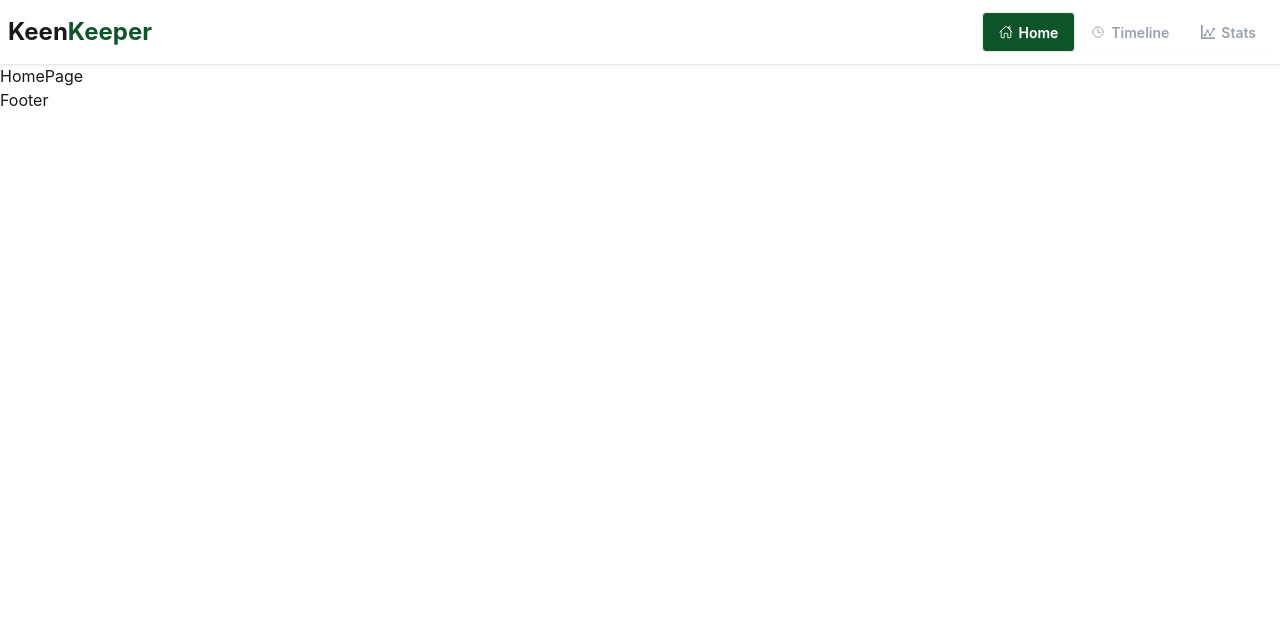
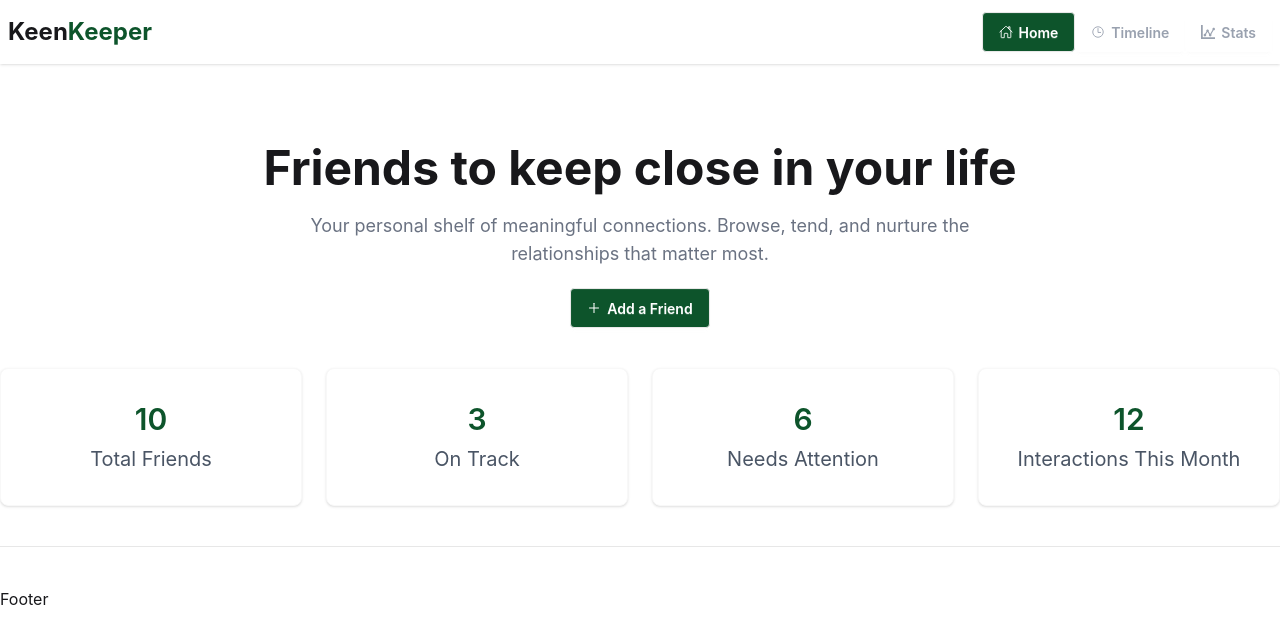
Before and after one commit to imNovel/keen-keeper, a React (Vite) app: page / in a window 1280 px wide. Shown: the top 644 px of the page. Built offline with nearby package versions, Linux system fonts and the light colour scheme.

Commit message:
Banner section added

```diff
--- /dev/null
+++ b/public/data.json
@@ -0,0 +1,98 @@
+[
+  {
+    "id": 1,
+    "name": "Arafat Rahman",
+    "picture": "https://i.ibb.co.com/vvh2QFr3/32.jpg",
+    "email": "arafat.rahman@gmail.com",
+    "days_since_contact": 18,
+    "status": "overdue",
+    "tags": ["university", "close friend"],
+    "bio": "Met during CSE at university. We used to work on coding projects and late-night study sessions.",
+    "goal": 14,
+    "next_due_date": "2026-04-10"
+  },
+  {
+    "id": 2,
+    "name": "Nusrat Jahan",
+    "picture": "https://i.ibb.co.com/9HFMqYwC/45.jpg",
+    "email": "nusrat.jahan@gmail.com",
+    "days_since_contact": 12,
+    "status": "almost due",
+    "tags": ["office", "team mate"],
+    "bio": "Worked together on a startup project. Great at UI/UX design and always shares helpful resources.",
+    "goal": 14,
+    "next_due_date": "2026-04-17"
+  },
+  {
+    "id": 3,
+    "name": "Tanvir Hasan",
+    "picture": "https://i.ibb.co.com/j9jjgxRX/11.jpg",
+    "email": "tanvir.hasan@gmail.com",
+    "days_since_contact": 5,
+    "status": "on-track",
+    "tags": ["gym", "fitness buddy"],
+    "bio": "Met at the local gym. We motivate each other to stay consistent with workouts.",
+    "goal": 10,
+    "next_due_date": "2026-04-20"
+  },
+  {
+    "id": 4,
+    "name": "Sadika Noor",
+    "picture": "https://i.ibb.co.com/9HFMqYwC/45.jpg",
+    "email": "sadika.noor@gmail.com",
+    "days_since_contact": 20,
+    "status": "overdue",
+    "tags": ["school", "old friend"],
+    "bio": "We were classmates in high school. Used to participate in debate competitions together.",
+    "goal": 15,
+    "next_due_date": "2026-04-08"
+  },
+  {
+    "id": 5,
+    "name": "Imran Hossain",
+    "picture": "https://i.ibb.co.com/0p8gvy4W/77.jpg",
+    "email": "imran.hossain@gmail.com",
+    "days_since_contact": 9,
+    "status": "on-track",
+    "tags": ["freelance", "developer"],
+    "bio": "Connected through freelancing platforms. We often discuss web development trends and gigs.",
+    "goal": 14,
+    "next_due_date": "2026-04-21"
+  },
+  {
+    "id": 6,
+    "name": "Farzana Akter",
+    "picture": "https://i.ibb.co.com/jkGGvcYT/47.jpg",
+    "email": "farzana.akter@gmail.com",
+    "days_since_contact": 13,
+    "status": "almost due",
+    "tags": ["neighbor", "family friend"],
+    "bio": "Grew up in the same neighborhood. Our families are close and we meet during festivals.",
+    "goal": 14,
+    "next_due_date": "2026-04-18"
+  },
+  {
+    "id": 7,
+    "name": "Rakib Ahmed",
+    "picture": "https://i.ibb.co.com/39JMR0VJ/67.jpg",
+    "email": "rakib.ahmed@gmail.com",
+    "days_since_contact": 3,
+    "status": "on-track",
+    "tags": ["gaming", "online friend"],
+    "bio": "Met while playing multiplayer games. We still play together on weekends.",
+    "goal": 7,
+    "next_due_date": "2026-04-19"
+  },
+  {
+    "id": 8,
+    "name": "Sharmeen Sultana",
+    "picture": "https://i.ibb.co.com/YTh2GqHY/65.jpg",
+    "email": "sharmeen.sultana@gmail.com",
+    "days_since_contact": 16,
+    "status": "overdue",
+    "tags": ["mentor", "career guidance"],
+    "bio": "A senior who guided me in my early career. She gives valuable advice on professional growth.",
+    "goal": 14,
+    "next_due_date": "2026-04-12"
+  }
+]
--- /dev/null
+++ b/src/components/homepage/Banner.jsx
@@ -0,0 +1,52 @@
+import React from 'react';
+import { AiOutlinePlus } from 'react-icons/ai';
+
+const Banner = () => {
+    return (
+        <div>
+      <div>
+        <div className="text-center">
+          <h1 className="text-5xl font-bold mt-20">
+            Friends to keep close in your life
+          </h1>
+          <p className="text-lg text-gray-500 my-5">
+            Your personal shelf of meaningful connections. Browse, tend, and
+            nurture the <br /> relationships that matter most.
+          </p>
+          <button className="btn bg-green-900 text-white text-center">
+            <AiOutlinePlus /> Add a Friend
+          </button>
+        </div>
+        <div className="grid grid-cols-1 md:grid-cols-4 gap-6 mt-10">
+          <div className="card card-border bg-base-100 shadow-sm">
+            <div className="card-body items-center p-8">
+              <h2 className="card-title text-3xl text-green-900">10</h2>
+              <p className="text-xl text-gray-600">Total Friends</p>
+            </div>
+          </div>
+          <div className="card card-border bg-base-100  shadow-sm">
+            <div className="card-body items-center p-8">
+              <h2 className="card-title text-3xl text-green-900">3</h2>
+              <p className="text-xl text-gray-600">On Track</p>
+            </div>
+          </div>
+          <div className="card card-border bg-base-100  shadow-sm">
+            <div className="card-body items-center p-8">
+              <h2 className="card-title text-3xl text-green-900">6</h2>
+              <p className="text-xl text-gray-600">Needs Attention</p>
+            </div>
+          </div>
+          <div className="card card-border bg-base-100  shadow-sm">
+            <div className="card-body items-center p-8">
+              <h2 className="card-title text-3xl text-green-900">12</h2>
+              <p className="text-xl text-gray-600">Interactions This Month</p>
+            </div>
+          </div>
+        </div>
+      </div>
+      <hr className="opacity-10 my-10" />
+    </div>
+    );
+};
+
+export default Banner;
--- a/src/components/banner/Banner.jsx
+++ b/src/components/homepage/FriendsSection.jsx
@@ -1,6 +1,6 @@
 import React from 'react';
 
-const Banner = () => {
+const FriendsSection = () => {
     return (
         <div>
 
@@ -8,4 +8,4 @@ const Banner = () => {
     );
 };
 
-export default Banner;
+export default FriendsSection;
--- a/src/main.jsx
+++ b/src/main.jsx
@@ -7,6 +7,7 @@ import Stats from './pages/stats/Stats';
 import TimeLine from './pages/timeline/TimeLine';
 import RootLayout from './layout/RootLayout';
 import NotFoundPage from './pages/NotFoundPage/NotFoundPage';
+import HomePage from './pages/homepage/Homepage';
 
 const router = createBrowserRouter([
   {
@@ -15,7 +16,7 @@ const router = createBrowserRouter([
     children: [
       {
         index: true,
-        element: <h2>HomePage</h2>
+        element: <HomePage />
       },
       {
         path: "/timeline",
--- a/src/pages/homepage/Homepage.jsx
+++ b/src/pages/homepage/Homepage.jsx
@@ -1,12 +1,14 @@
 import React from 'react';
-import Banner from '../../components/banner/banner';
+import Banner from '../../components/homepage/banner';
+import FriendsSection from '../../components/homepage/FriendsSection';
 
-const home = () => {
+const HomePage = () => {
     return (
-        <>
+        <div className='container mx-auto'>
             <Banner />
-        </>
+            <FriendsSection />
+        </div>
     );
 };
 
-export default home;
+export default HomePage;
```
